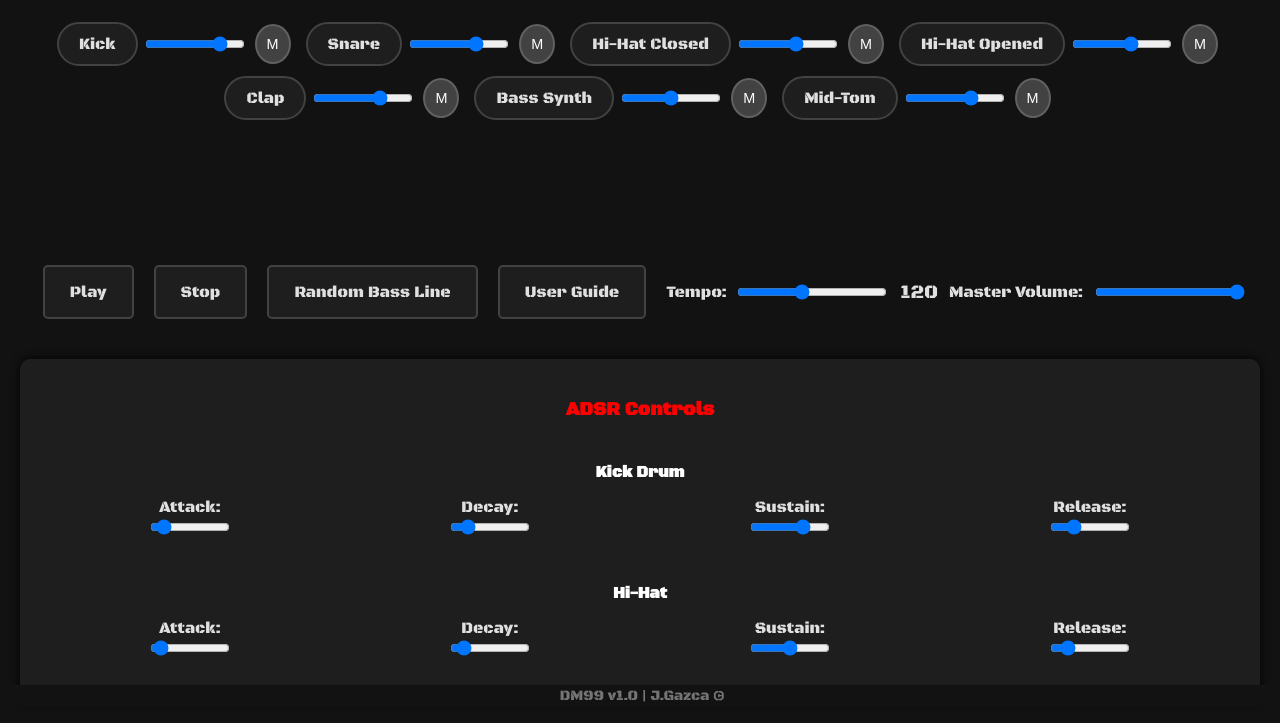
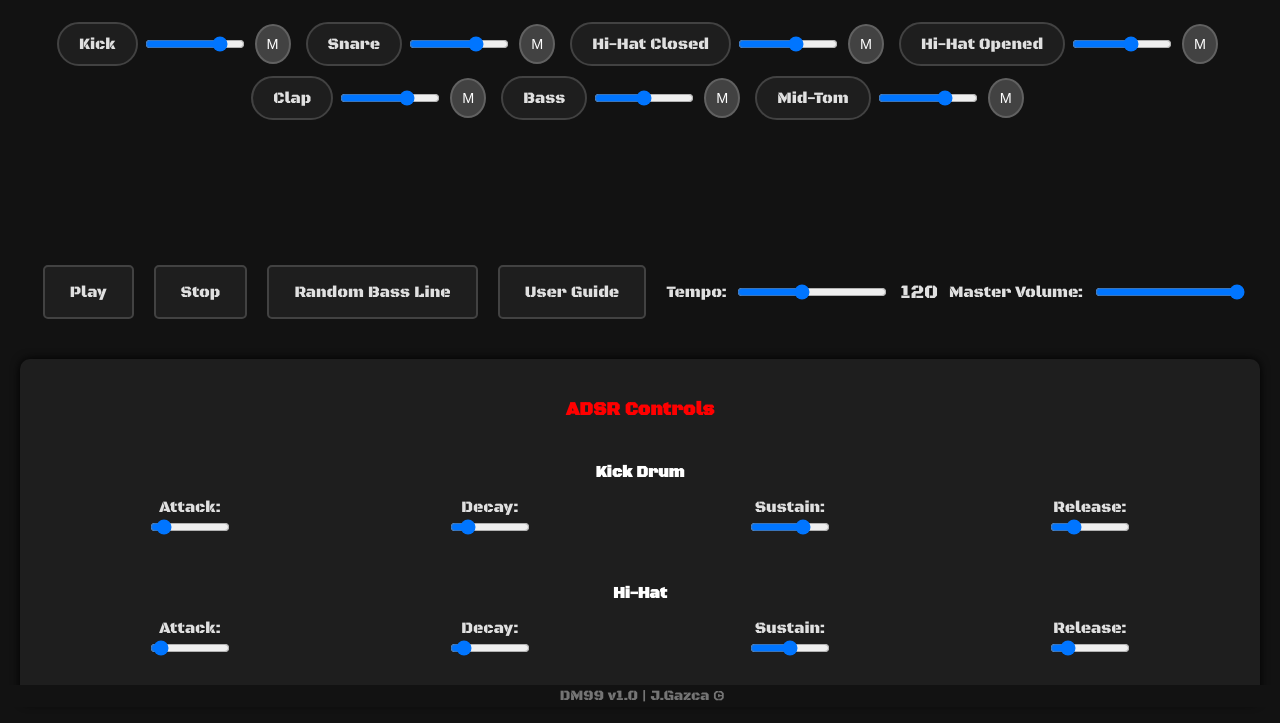
Before and after one commit to jgazcagtz/DM99, a plain HTML site: page index.html in a window 1280 px wide. Shown: the part 93-816 px from the top of the page. Drawn offline with Linux system fonts and the light colour scheme; no server answers.

Commit message:
Update index.html

```diff
--- a/index.html
+++ b/index.html
@@ -40,7 +40,7 @@
             <button class="mute-button" data-instrument="clap">M</button>
         </div>
         <div class="instrument-container">
-            <button class="instrument-button" data-instrument="bassSynth">Bass Synth</button>
+            <button class="instrument-button" data-instrument="bassSynth">Bass</button>
             <input type="range" class="volume-slider" data-instrument="bassSynth" min="0" max="1" step="0.01" value="0.5">
             <button class="mute-button" data-instrument="bassSynth">M</button>
         </div>
```
